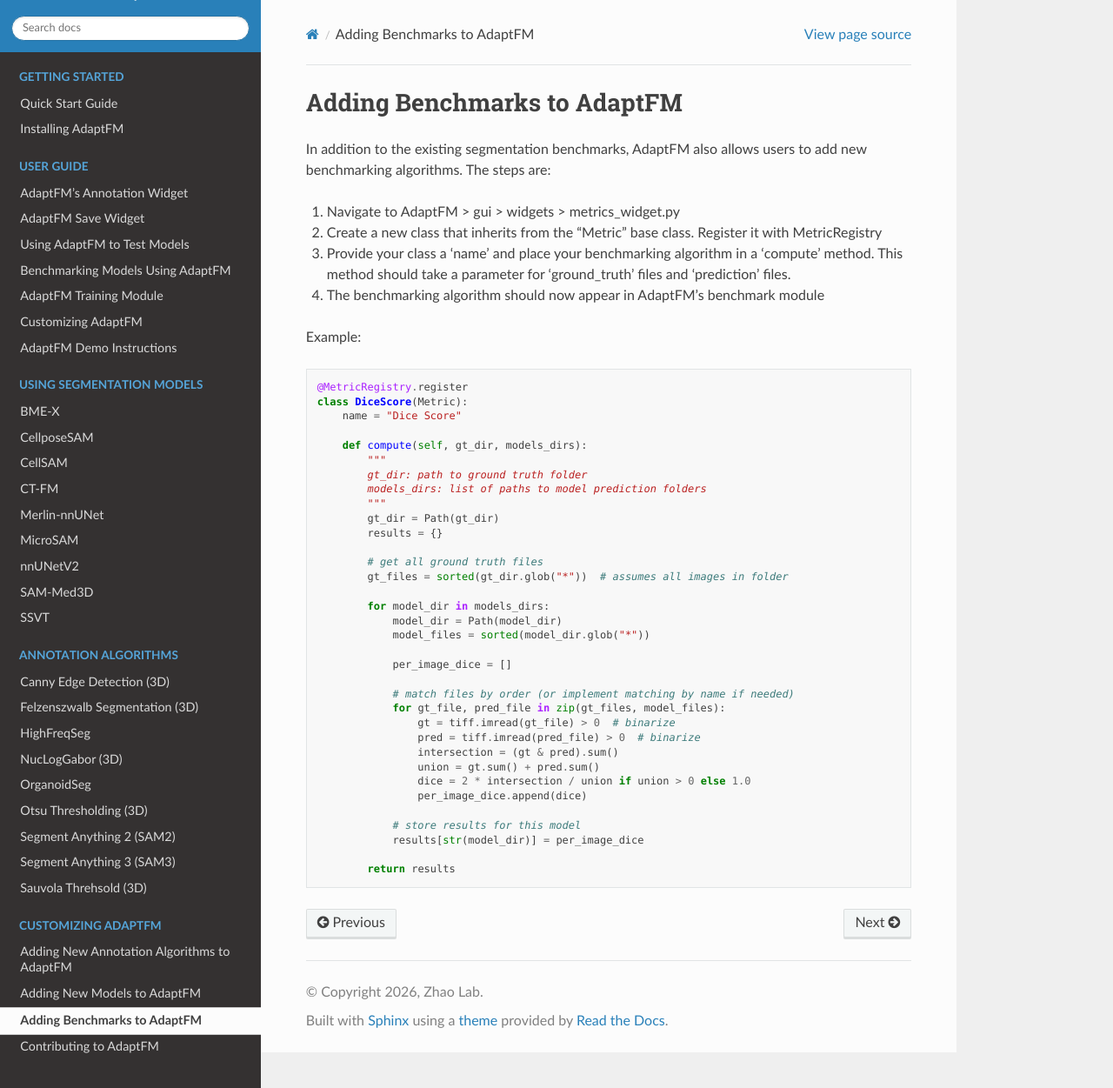
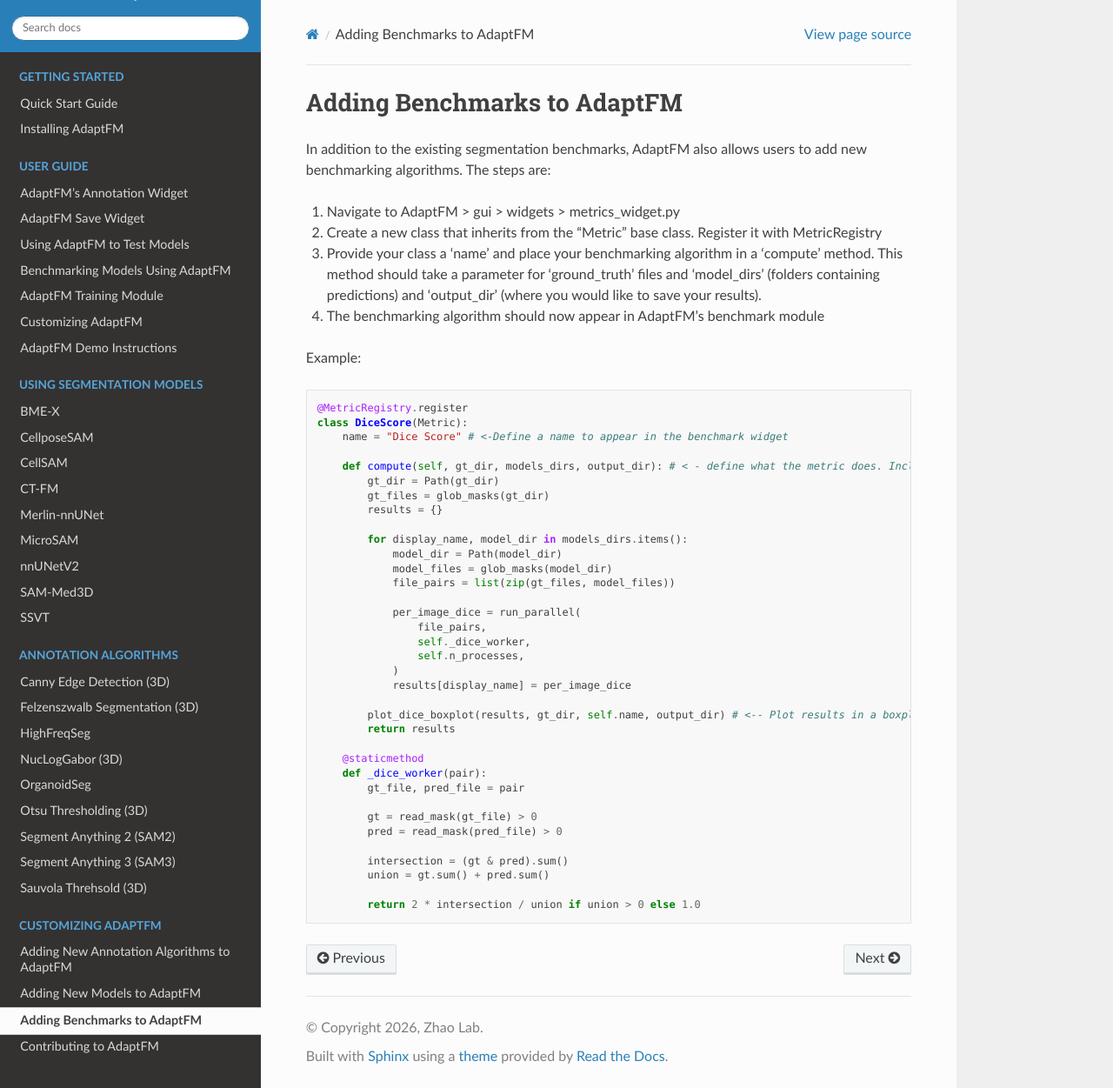
Before and after one commit to Zhao-Lab-UW-DHO/AdaptFM, a Sphinx documentation site: the page built from docs/customizing-adaptfm/custom-benchmarks.md, in a window 1280 px wide and 1251 px high. Shown: the whole window at 87% size. Built offline with Sphinx 7.4.7 and the Read the Docs theme 3.1.0, drawn with Linux system fonts in a browser that asks for light colours.

Commit message:
update benchmarking

````diff
--- a/docs/customizing-adaptfm/custom-benchmarks.md
+++ b/docs/customizing-adaptfm/custom-benchmarks.md
@@ -4,7 +4,7 @@ In addition to the existing segmentation benchmarks, AdaptFM also allows users t
 
 1. Navigate to AdaptFM > gui > widgets > metrics_widget.py
 2. Create a new class that inherits from the "Metric" base class. Register it with MetricRegistry
-3. Provide your class a 'name' and place your benchmarking algorithm in a 'compute' method. This method should take a parameter for 'ground_truth' files and 'prediction' files.
+3. Provide your class a 'name' and place your benchmarking algorithm in a 'compute' method. This method should take a parameter for 'ground_truth' files and 'model_dirs' (folders containing predictions) and 'output_dir' (where you would like to save your results).
 4. The benchmarking algorithm should now appear in AdaptFM's benchmark module
 
 Example:
@@ -12,36 +12,37 @@ Example:
 ```python
 @MetricRegistry.register
 class DiceScore(Metric):
-    name = "Dice Score"
+    name = "Dice Score" # <-Define a name to appear in the benchmark widget
 
-    def compute(self, gt_dir, models_dirs):
-        """
-        gt_dir: path to ground truth folder
-        models_dirs: list of paths to model prediction folders
-        """
+    def compute(self, gt_dir, models_dirs, output_dir): # < - define what the metric does. Include parameters for the ground truth, model predictions, and output directory
         gt_dir = Path(gt_dir)
+        gt_files = glob_masks(gt_dir)
         results = {}
 
-        # get all ground truth files
-        gt_files = sorted(gt_dir.glob("*"))  # assumes all images in folder
+        for display_name, model_dir in models_dirs.items():
+            model_dir = Path(model_dir)
+            model_files = glob_masks(model_dir)
+            file_pairs = list(zip(gt_files, model_files))
 
-        for model_dir in models_dirs:
-            model_dir = Path(model_dir)
-            model_files = sorted(model_dir.glob("*"))
+            per_image_dice = run_parallel(
+                file_pairs,
+                self._dice_worker,
+                self.n_processes,
+            )
+            results[display_name] = per_image_dice
 
-            per_image_dice = []
+        plot_dice_boxplot(results, gt_dir, self.name, output_dir) # <-- Plot results in a boxplot, or write you own custom plot function
+        return results
 
-            # match files by order (or implement matching by name if needed)
-            for gt_file, pred_file in zip(gt_files, model_files):
-                gt = tiff.imread(gt_file) > 0  # binarize
-                pred = tiff.imread(pred_file) > 0  # binarize
-                intersection = (gt & pred).sum()
-                union = gt.sum() + pred.sum()
-                dice = 2 * intersection / union if union > 0 else 1.0
-                per_image_dice.append(dice)
+    @staticmethod
+    def _dice_worker(pair):
+        gt_file, pred_file = pair
 
-            # store results for this model
-            results[str(model_dir)] = per_image_dice
+        gt = read_mask(gt_file) > 0
+        pred = read_mask(pred_file) > 0
 
-        return results
+        intersection = (gt & pred).sum()
+        union = gt.sum() + pred.sum()
+
+        return 2 * intersection / union if union > 0 else 1.0
 ```
````
